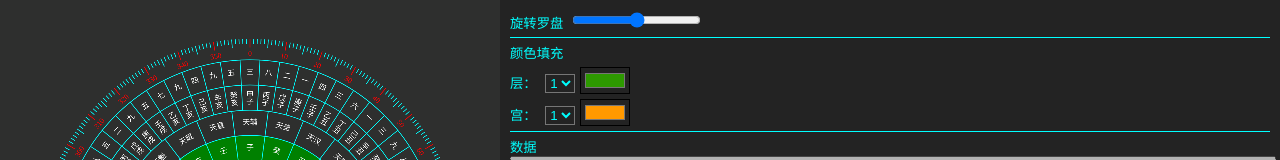
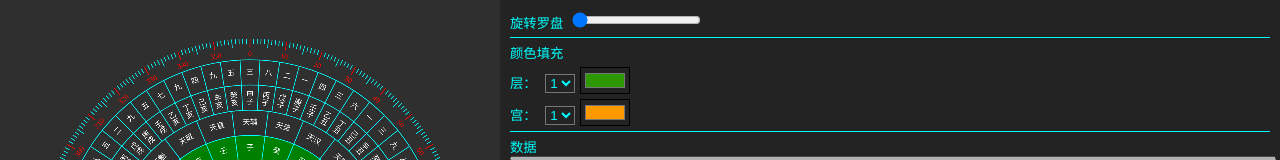
Before and after one commit to 0x7A7A6572/FengShuiCompass, a Vue app: page / in a window 1280 px wide. Shown: the top 160 px of the page. Built offline with nearby package versions, Linux system fonts and the light colour scheme.

Commit message:
可视化-旋转

```diff
--- a/src/App.vue
+++ b/src/App.vue
@@ -1,14 +1,16 @@
 <script setup>
 import FengShuiCompass from "./components/FengShuiCompass.vue";
+import { ref } from "vue";
+let rotate = ref(0);
 </script>
 
 <template>
   <div class="gemc-layout">
-    <FengShuiCompass id="gemc" :width="2000" :height="2000"></FengShuiCompass>
+    <FengShuiCompass id="gemc" :width="2000" :height="2000" v-model:rotate="rotate"></FengShuiCompass>
     <div class="contorl">
       <div class="control-rotate">
         旋转罗盘
-        <input type="range" min="0" max="100" step="5" />
+        <input type="range" min="0" max="100" step="" v-model="rotate"/>
       </div>
       <div class="line"></div>
 
@@ -51,6 +53,7 @@ body {
   -moz-osx-font-smoothing: grayscale;
   text-align: center;
   color: #2c3e50;
+  background: rgb(46, 47, 46);
 }
 .gemc-layout {
   display: flex;
@@ -81,7 +84,6 @@ body {
 #gemc {
   height: 500px;
   display: block;
-  background: rgb(46, 47, 46);
 }
 .line {
   background-color: aqua;
--- a/src/components/FengShuiCompass.vue
+++ b/src/components/FengShuiCompass.vue
@@ -1,5 +1,7 @@
 <template>
-  <canvas ref="canvasFengShuiCompass">
+  <canvas ref="canvasFengShuiCompass" :style="{
+    transform: 'rotate(' + rotate + 'deg)'
+  }">
     你的浏览器不支持HTML5 Canvas标签
   </canvas>
 </template>
@@ -11,6 +13,7 @@ import { ref, onMounted } from "vue";
 const props = defineProps({
     width: Number,
     height: Number,
+    rotate: String
   })
   // components:{FengShuiCompass},
     let canvasFengShuiCompass = ref(null);
```
